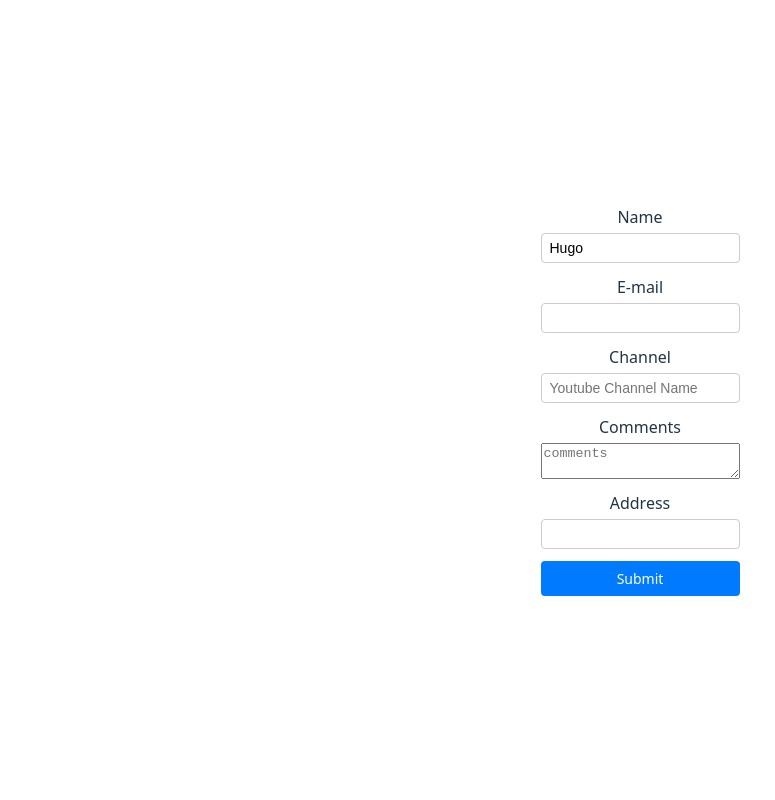
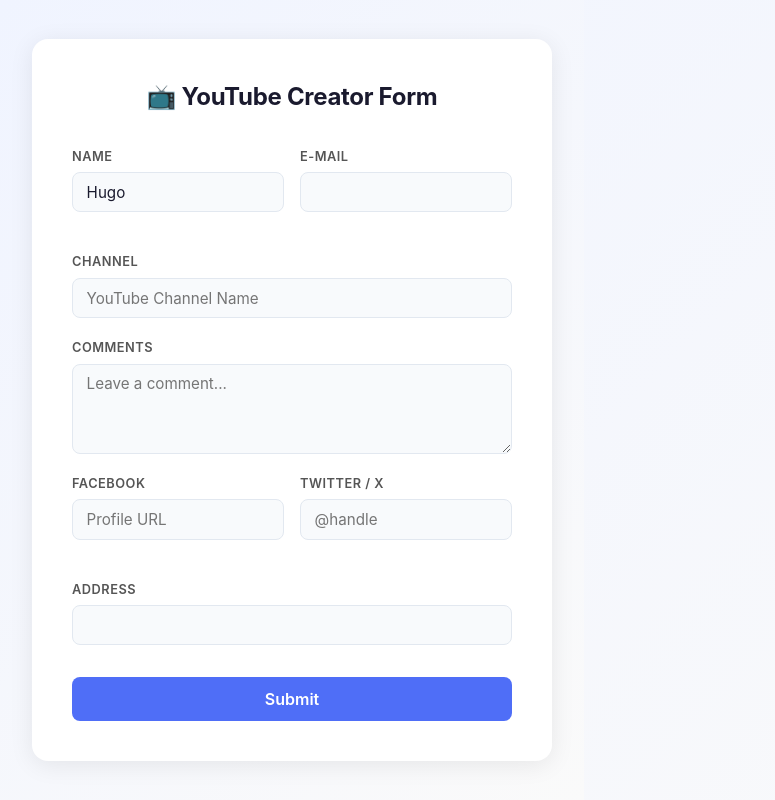
Before and after one commit to hmachefe/react-formik, a React (Vite) app: page / in a window 1280 px wide. Shown: the whole page, without its empty margins (0-775 px from the left). Built offline with nearby package versions, Linux system fonts and the light colour scheme.

Commit message:
refactor(YoutubeForm): add nested fields social.facebook/social.twitter, centralize error rendering

```diff
--- a/src/App.css
+++ b/src/App.css
@@ -1,46 +1,30 @@
-#root {
-  max-width: 1280px;
-  margin: 0 auto;
-  padding: 2rem;
-  text-align: center;
+/* App.css */
+
+*,
+*::before,
+*::after {
+  box-sizing: border-box;
+  margin: 0;
+  padding: 0;
 }
 
-.logo {
-  height: 6em;
-  padding: 1.5em;
-  will-change: filter;
-  transition: filter 300ms;
-}
-.logo:hover {
-  filter: drop-shadow(0 0 2em #646cffaa);
-}
-.logo.react:hover {
-  filter: drop-shadow(0 0 2em #61dafbaa);
+body {
+  font-family: 'Inter', 'Segoe UI', system-ui, -apple-system, sans-serif;
+  -webkit-font-smoothing: antialiased;
+  -moz-osx-font-smoothing: grayscale;
+  background: linear-gradient(135deg, #f0f4ff 0%, #fafafa 100%);
+  min-height: 100vh;
 }
 
-@keyframes logo-spin {
-  from {
-    transform: rotate(0deg);
-  }
-  to {
-    transform: rotate(360deg);
-  }
-}
-
-@media (prefers-reduced-motion: no-preference) {
-  a:nth-of-type(2) .logo {
-    animation: logo-spin infinite 20s linear;
-  }
-}
-
-.card {
-  padding: 2em;
-}
-
-.read-the-docs {
-  color: #888;
+#root {
+  min-height: 100vh;
+  display: flex;
+  align-items: center;
+  justify-content: center;
 }
 
 .error {
-  color: red;
+  font-size: 0.78rem;
+  color: #e53e3e;
+  margin-top: 0.3rem;
 }
--- a/src/components/YoutubeForm.css
+++ b/src/components/YoutubeForm.css
@@ -1,41 +1,107 @@
+/* YoutubeForm.css */
+
 .form-container {
-  padding: 20px;
+  min-height: 100vh;
+  display: flex;
+  align-items: center;
+  justify-content: center;
+  background: linear-gradient(135deg, #f0f4ff 0%, #fafafa 100%);
+  padding: 2rem;
 }
 
-form {
-  display: flex;
-  flex-direction: column;
-  gap: 12px;
-  max-width: 300px;
+.form-card {
+  background: #ffffff;
+  border-radius: 16px;
+  box-shadow: 0 4px 24px rgba(0, 0, 0, 0.08);
+  padding: 2.5rem;
+  width: 100%;
+  max-width: 520px;
+}
+
+.form-card h2 {
+  text-align: center;
+  font-size: 1.5rem;
+  font-weight: 700;
+  color: #1a1a2e;
+  margin-bottom: 2rem;
+  letter-spacing: -0.3px;
 }
 
 .form-field {
   display: flex;
   flex-direction: column;
-  gap: 4px;
+  margin-bottom: 1.25rem;
+}
+
+.form-row {
+  display: grid;
+  grid-template-columns: 1fr 1fr;
+  gap: 1rem;
+  margin-bottom: 1.25rem;
 }
 
 label {
-  font-weight: 500;
+  font-size: 0.8rem;
+  font-weight: 600;
+  color: #555;
+  text-transform: uppercase;
+  letter-spacing: 0.5px;
+  margin-bottom: 0.4rem;
 }
 
-input {
-  padding: 6px 8px;
-  border: 1px solid #ccc;
-  border-radius: 4px;
-  font-size: 14px;
+input[type='text'],
+input[type='email'],
+textarea {
+  padding: 0.6rem 0.85rem;
+  border: 1.5px solid #e2e8f0;
+  border-radius: 8px;
+  font-size: 0.95rem;
+  color: #1a1a2e;
+  background: #f8fafc;
+  transition: border-color 0.2s, box-shadow 0.2s;
+  outline: none;
+  width: 100%;
+  box-sizing: border-box;
+  font-family: inherit;
 }
 
-button {
-  padding: 8px;
-  background-color: #007bff;
-  color: white;
-  border: none;
-  border-radius: 4px;
-  cursor: pointer;
-  font-size: 14px;
+input[type='text']:focus,
+input[type='email']:focus,
+textarea:focus {
+  border-color: #4f6ef7;
+  box-shadow: 0 0 0 3px rgba(79, 110, 247, 0.12);
+  background: #fff;
 }
 
-button:hover {
-  background-color: #0056b3;
+textarea {
+  resize: vertical;
+  min-height: 90px;
 }
+
+.error {
+  font-size: 0.78rem;
+  color: #e53e3e;
+  margin-top: 0.3rem;
+}
+
+button[type='submit'] {
+  width: 100%;
+  padding: 0.75rem;
+  background: #4f6ef7;
+  color: #fff;
+  border: none;
+  border-radius: 8px;
+  font-size: 1rem;
+  font-weight: 600;
+  cursor: pointer;
+  margin-top: 0.75rem;
+  transition: background 0.2s, transform 0.1s;
+}
+
+button[type='submit']:hover {
+  background: #3b5bdb;
+}
+
+button[type='submit']:active {
+  transform: scale(0.98);
+}
--- a/src/components/YoutubeForm.jsx
+++ b/src/components/YoutubeForm.jsx
@@ -4,36 +4,39 @@
 import TextError from './TextError';
 
 function YoutubeForm() {
-
   const initialValues = {
     name: 'Hugo',
     email: '',
     channel: '',
     comments: '',
-    address: ''
+    address: '',
+    social: { facebook: '', twitter: '' },
   };
 
-  const onSubmit = (values) => {
-    console.log('Form data submitted:', values);
-  }
+  const onSubmit = (values) => console.log('Form data submitted:', values);
 
   const validationSchema = Yup.object({
     name: Yup.string().required('Required'),
     email: Yup.string().email('Invalid email format').required('Required'),
-        channel: Yup.string().required('Required')
+    channel: Yup.string().required('Required'),
   });
 
+  return (
+    <div className='form-container'>
+      <div className='form-card'>
+        <h2>📺 YouTube Creator Form</h2>
 
-  return (
         <Formik
           initialValues={initialValues}
           validationSchema={validationSchema}
-        onSubmit={onSubmit}>
+          onSubmit={onSubmit}
+        >
           <Form>
+            {/* Name + Email side by side */}
+            <div className='form-row'>
               <div className='form-field'>
                 <label htmlFor='name'>Name</label>
                 <Field type='text' id='name' name='name' />
-                {/* <ErrorMessage name='name'  component='div' /> */}
                 <ErrorMessage name='name' component={TextError} />
               </div>
 
@@ -41,43 +44,55 @@
                 <label htmlFor='email'>E-mail</label>
                 <Field type='email' id='email' name='email' />
                 <ErrorMessage name='email'>
-                    {errorMsg => <div className='error'>{errorMsg}</div>}
+                  {(msg) => <div className='error'>{msg}</div>}
                 </ErrorMessage>
+              </div>
             </div>
 
             <div className='form-field'>
               <label htmlFor='channel'>Channel</label>
-                <Field type='text' id='channel' name='channel' placeholder='Youtube Channel Name' />
-                <ErrorMessage name='channel'   />
+              <Field type='text' id='channel' name='channel' placeholder='YouTube Channel Name' />
+              <ErrorMessage name='channel' component={TextError} />
             </div>
 
             <div className='form-field'>
               <label htmlFor='comments'>Comments</label>
-                <Field component='textarea' type='text' id='comments' name='comments' placeholder='comments' />
+              <Field component='textarea' id='comments' name='comments' placeholder='Leave a comment...' />
+            </div>
+
+            {/* Facebook + Twitter side by side */}
+            <div className='form-row'>
+              <div className='form-field'>
+                <label htmlFor='facebook'>Facebook</label>
+                <Field type='text' id='facebook' name='social.facebook' placeholder='Profile URL' />
+              </div>
+
+              <div className='form-field'>
+                <label htmlFor='twitter'>Twitter / X</label>
+                <Field type='text' id='twitter' name='social.twitter' placeholder='@handle' />
+              </div>
             </div>
 
             <div className='form-field'>
               <label htmlFor='address'>Address</label>
               <Field id='address' name='address'>
-                {
-                    (props) => {
-                        console.log('Field Render Props', props);
-                        const { field, form, meta } = props;
-                        return (
-                            <div>
+                {({ field, meta }) => (
+                  <>
                     <input type='text' id='address' {...field} />
-                                {meta.touched && meta.error ? <div className='error'>{meta.error}</div> : null}
-                            </div>
-                        );
-                    }
-                }
+                    {meta.touched && meta.error && (
+                      <div className='error'>{meta.error}</div>
+                    )}
+                  </>
+                )}
               </Field>
             </div>
 
             <button type='submit'>Submit</button>
           </Form>
         </Formik>
-  )
+      </div>
+    </div>
+  );
 }
 
-export default YoutubeForm
+export default YoutubeForm;
```
Lines whose indentation alone changed are shown as unchanged.
